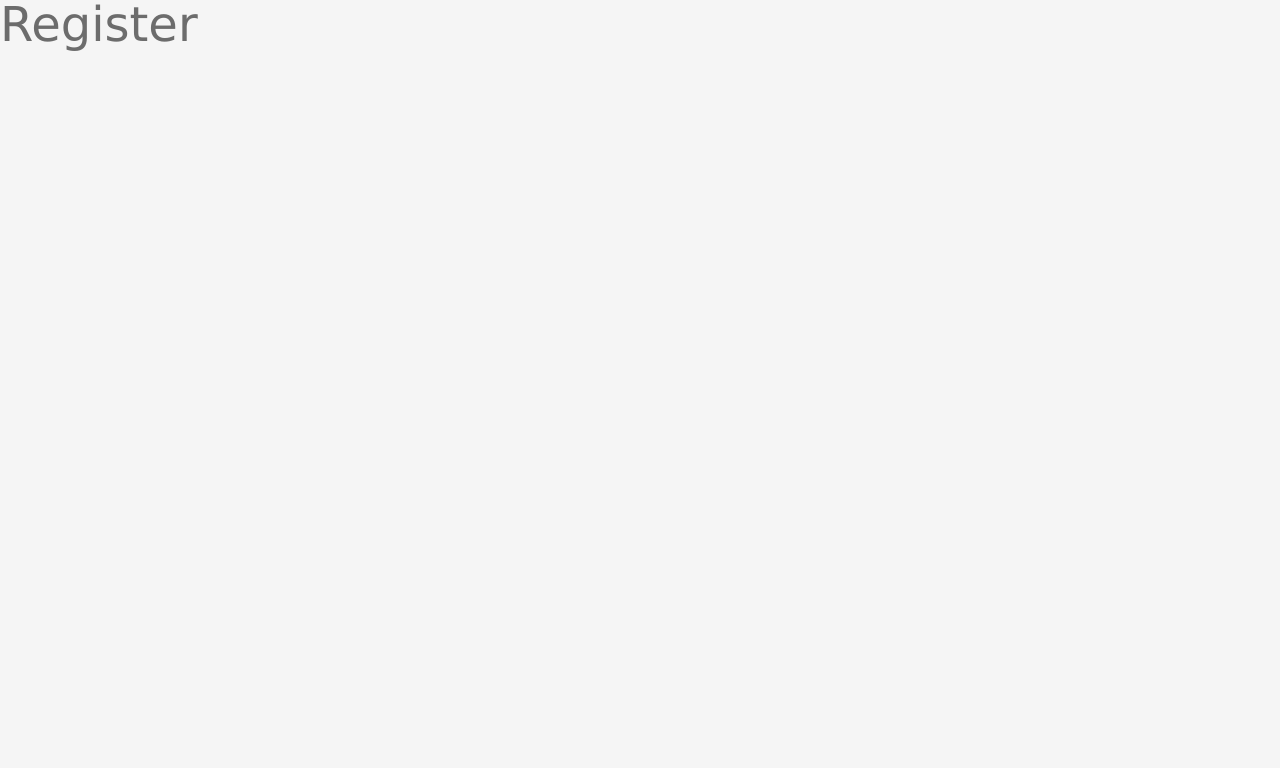
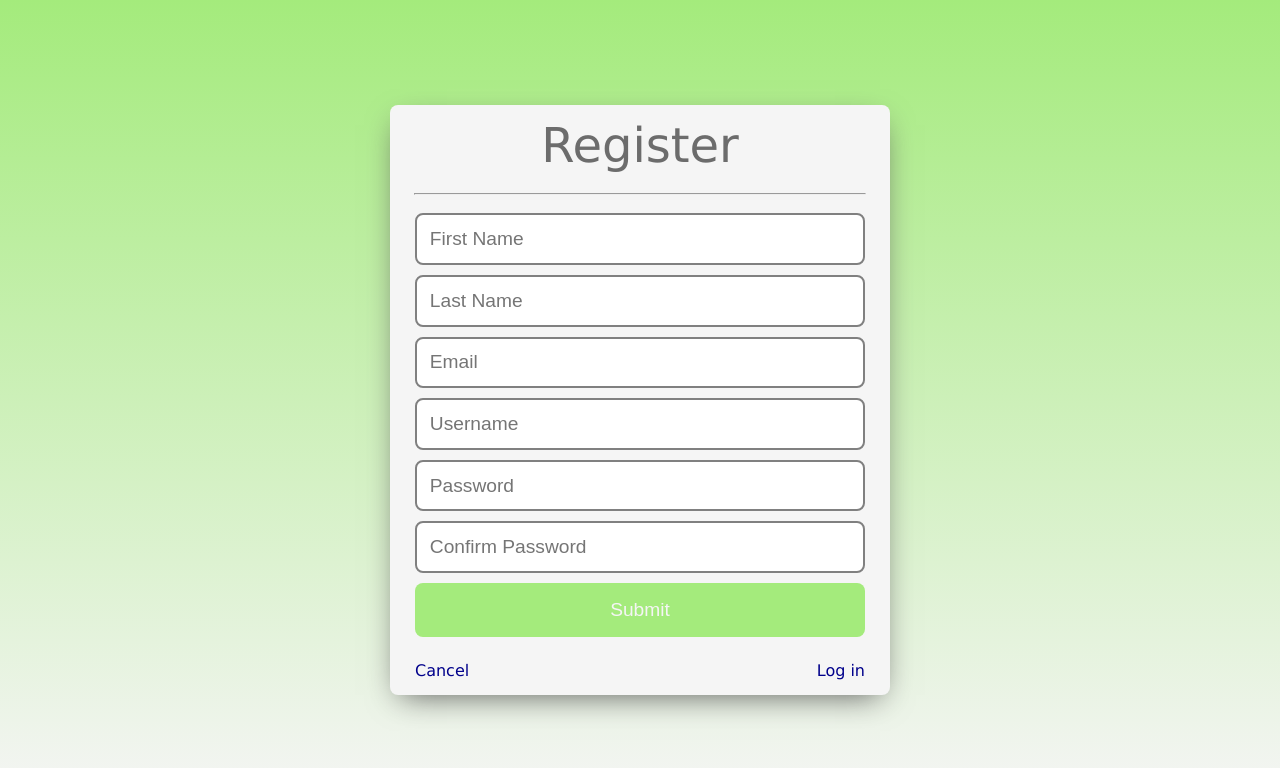
Before and after one commit to colinknebl/mifi, a React (Create React App) app in the folder client/: page /register in a window 1280 px wide. Shown: the top 768 px of the page. Built offline with nearby package versions, Linux system fonts and the light colour scheme.

Commit message:
register styles complete

```diff
--- a/client/src/pages/login/login.css
+++ b/client/src/pages/login/login.css
@@ -15,8 +15,6 @@
   border-radius: var(--border-radius);
   background: whitesmoke;
   box-shadow: var(--box-shadow);
-  /* height: 50%; */
-  /* min-height: 300px; */
   max-height: 500px;
   width: 90%;
   max-width: 500px;
--- a/client/src/pages/register/register.css
+++ b/client/src/pages/register/register.css
@@ -0,0 +1,67 @@
+.Register {
+  background: var(--background-gradient);
+  box-sizing: border-box;
+  min-height: 100vh;
+  display: grid;
+  justify-items: center;
+  align-items: center;
+}
+
+.Register hr {
+  width: 90%;
+}
+
+.register--content-container {
+  border-radius: var(--border-radius);
+  background: whitesmoke;
+  box-shadow: var(--box-shadow);
+  width: 90%;
+  max-width: 500px;
+}
+
+.register--title {
+  text-align: center;
+  padding: 1rem;
+}
+
+.register--input {
+  width: 100%;
+  margin: 10px auto;
+}
+
+.register--submit-btn {
+  border: 3px solid transparent;
+}
+
+.register--grid-container {
+  width: 90%;
+  margin: auto auto 1rem auto;
+  display: grid;
+  grid-template-columns: 1fr 1fr;
+  grid-template-areas:
+    "form form"
+    "cancel-link register-link"
+  ;
+  grid-gap: 1rem;
+}
+#register--form {
+  grid-area: form;
+}
+#register--cancel-link {
+  grid-area: cancel-link;
+  justify-self: start;
+}
+#register--register-link {
+  grid-area: register-link;
+  justify-self: end;
+}
+.register--link {
+  color: darkblue;
+  text-decoration: none;
+}
+.register--link:visited {
+  color: purple;
+}
+.register--link:hover {
+  color: red;
+}
--- a/client/src/pages/register/register.js
+++ b/client/src/pages/register/register.js
@@ -1,16 +1,86 @@
 import React, { Component } from 'react';
 // import { AppContext } from '../../app/state/index'
+import { Link } from 'react-router-dom';
 import './register.css';
 
 class Register extends Component {
   constructor(routerProps) {
     super();
     this.routerProps = routerProps
+
+
+    this.state = {
+      form: {
+        username: '',
+        password: ''
+      }
+    }
   }
+
+
+
   render() {
     return (
       <div className="Register">
-        <h1>Register</h1>
+        <section className="register--content-container">
+          <h1 className="register--title">Register</h1>
+          <hr />
+          <div className="register--grid-container">
+            <form id="register--form" onSubmit={this.handleSubmit}>
+              <input
+                type="text"
+                id="register--first-name-input"
+                className="register--input input input-text"
+                value={this.state.form.username}
+                onChange={this.handleNameChange}
+                placeholder="First Name" />
+              <input
+                type="text"
+                id="register--last-name-input"
+                className="register--input input input-text"
+                value={this.state.form.username}
+                onChange={this.handleNameChange}
+                placeholder="Last Name" />
+              <input
+                type="email"
+                id="register--email-input"
+                className="register--input input input-text"
+                value={this.state.form.username}
+                onChange={this.handleNameChange}
+                placeholder="Email" />
+              <input
+                type="text"
+                id="register--username-input"
+                className="register--input input input-text"
+                value={this.state.form.username}
+                onChange={this.handleNameChange}
+                placeholder="Username" />
+              <input
+                type="password"
+                id="register--pass-input"
+                className="register--input input input-text"
+                value={this.state.form.password}
+                placeholder="Password" />
+              <input
+                type="password"
+                id="register--pass-input"
+                className="register--input input input-text"
+                value={this.state.form.password}
+                placeholder="Confirm Password" />
+              <input
+                type="submit"
+                id="register--submit-btn"
+                className="register--input input btn btn-pri register--submit-btn"
+                value="Submit" />
+            </form>
+            <Link to="/" id="register--cancel-link" className="register--link">
+              <span>Cancel</span>
+            </Link>
+            <Link to="/login" id="register--register-link" className="register--link">
+              <span>Log in</span>
+            </Link>
+          </div>
+        </section>
       </div>
     );
   }
```
